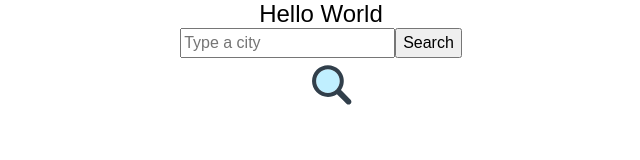
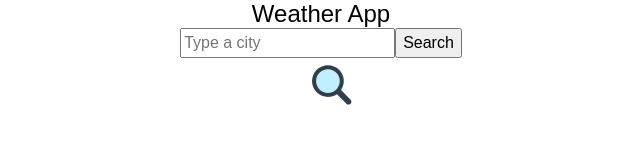
Before and after one commit to Anon98927/weatherreact, a React (Create React App) app: page / in a window 1280 px wide. Shown: the top 160 px of the page, without its empty margins (319-959 px from the left). Built offline with nearby package versions, Linux system fonts and the light colour scheme.

Commit message:
Update App.js

```diff
--- a/src/App.js
+++ b/src/App.js
@@ -5,7 +5,7 @@ function App() {
   return (
     <div className="App">
       <header className="App-header">
-        <h1>Hello World</h1>
+        <h1>Weather App</h1>
         <Weather />
       </header>
     </div>
```
